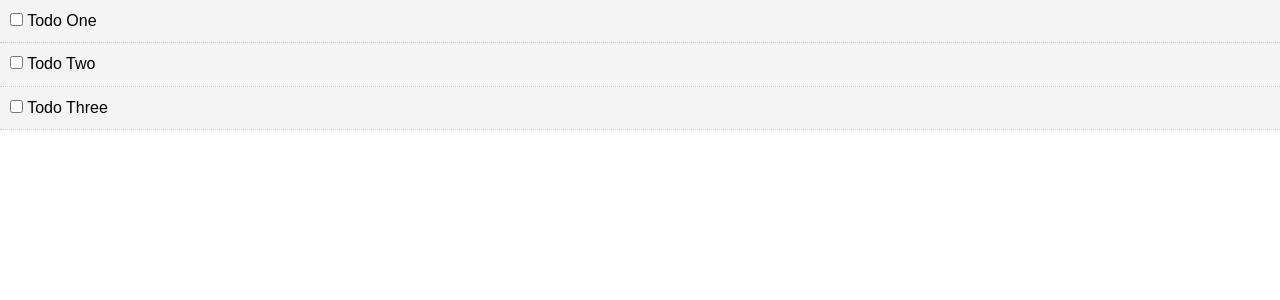
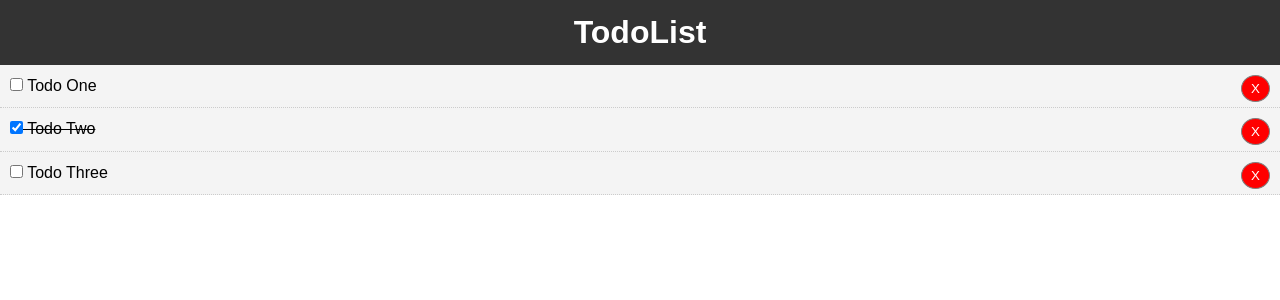
Before and after one commit to wotmshuaisi/Vue-example, a Vue app: page / in a window 1280 px wide. Shown: the top 300 px of the page. Built offline with nearby package versions, Linux system fonts and the light colour scheme.

Commit message:
add layout

```diff
--- a/src/App.vue
+++ b/src/App.vue
@@ -1,15 +1,19 @@
 <template>
   <div id="app">
-    <Todos v-bind:todos="todos"/>
+    <Header/>
+    <Todos v-bind:todos="todos" v-on:delTodo="deleteTodo"/>
   </div>
 </template>
 
 <script>
 import Todos from "./components/Todos";
+import Header from "./components/layout/Header";
+
 export default {
   name: "app",
   components: {
-    Todos
+    Todos,
+    Header
   },
   data() {
     return {
@@ -22,7 +26,7 @@ export default {
         {
           id: 2,
           title: "Todo Two",
-          completed: false
+          completed: true
         },
         {
           id: 3,
@@ -31,6 +35,11 @@ export default {
         }
       ]
     };
+  },
+  methods: {
+    deleteTodo(id) {
+      this.todos = this.todos.filter(todo => todo.id !== id); // reassignment
+    }
   }
 };
 </script>
--- a/src/components/TodoItem.vue
+++ b/src/components/TodoItem.vue
@@ -1,8 +1,9 @@
 <template>
   <ul class="todo-item" v-bind:class="{'is-completed':todo.completed}">
     <li>
-      <input type="checkbox" v-on:change="markComplete()">
+      <input type="checkbox" :checked="todo.completed" v-on:change="markComplete()">
       {{todo.title}}
+      <button @click="$emit('delTodo', todo.id)" class="del">X</button>
     </li>
   </ul>
 </template>
@@ -37,5 +38,6 @@ export default {
   border-radius: 50%;
   cursor: pointer;
   float: right;
+  border: 1px solid gray;
 }
 </style>
--- a/src/components/Todos.vue
+++ b/src/components/Todos.vue
@@ -1,7 +1,7 @@
 <template>
   <div>
     <div v-bind:key="todo.id" v-for="todo in todos">
-      <TodoItem v-bind:todo="todo"/>
+      <TodoItem v-bind:todo="todo" v-on:delTodo="$emit('delTodo', todo.id)"/>
     </div>
   </div>
 </template>
--- /dev/null
+++ b/src/components/layout/Header.vue
@@ -0,0 +1,24 @@
+<template>
+  <header class="header">
+    <h1>TodoList</h1>
+  </header>
+</template>
+
+<script>
+export default {
+  name: "Header"
+};
+</script>
+
+<style lang="less" scoped>
+.header {
+  background: #333;
+  color: white;
+  text-align: center;
+  padding: 10px;
+  a {
+    color: white;
+    padding-right: 5px;
+  }
+}
+</style>
```
Also changed, not shown: src/components/AddTodo.vue (added).
